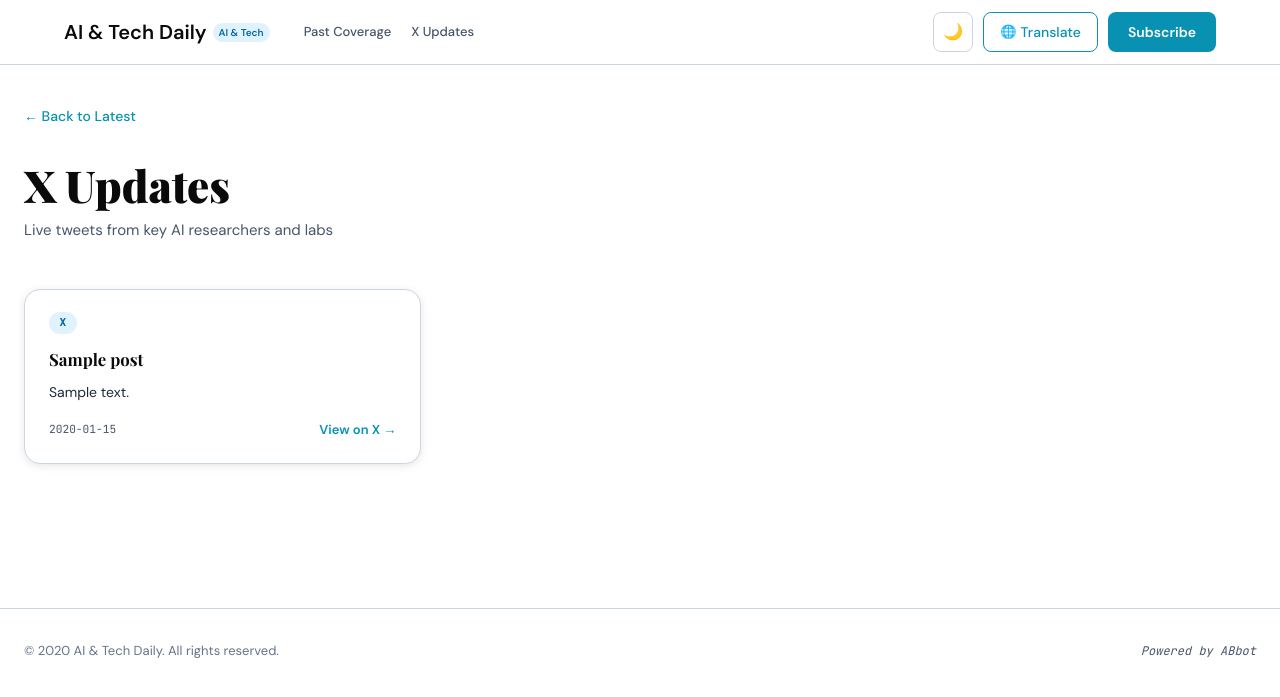
After one commit to joetan79/ainews, a FastAPI app: template templates/x_updates.html in a window 1280 px wide. The commit adds this page. Shown: the top 697 px of the page. Run offline with FastAPI, Linux system fonts and the light colour scheme; the template is opened without the code that fills it: most values are stand-ins (such as "Sample title", 1, 10 or a date in 2020); some libraries are stand-ins or nearby versions.

Commit message:
Auto sync 2026-04-18 06:00:01 | abbot_publisher.py,database.py,main.py,static/style.css,templates/base.html,

```diff
--- a/main.py
+++ b/main.py
@@ -331,6 +331,33 @@ def publish_articles(
             logger.error(f"Auto digest error: {e}")
 
     return {"status": "ok", "saved": len(saved), "ids": saved, "skipped": skipped}
+
+
+@app.post("/api/publish-x")
+async def api_publish_x(request: Request, db: Session = Depends(get_db)):
+    api_key = request.headers.get("X-API-Key", "")
+    if api_key != os.getenv("WEBSITE_API_KEY", ""):
+        raise HTTPException(status_code=401, detail="Unauthorized")
+    body = await request.json()
+    posts = body.get("posts", [])
+    from abbot_publisher import receive_x_posts
+    result = await receive_x_posts(posts, db)
+    return {"status": "ok", **result}
+
+
+@app.get("/x-updates", response_class=HTMLResponse)
+async def x_updates_page(request: Request, db: Session = Depends(get_db)):
+    from database import XPost
+    posts = (
+        db.query(XPost)
+        .filter(XPost.is_published == True)
+        .order_by(XPost.id.desc())
+        .limit(50)
+        .all()
+    )
+    return templates.TemplateResponse(
+        "x_updates.html", {"request": request, "posts": posts}
+    )
 
 
 @app.get("/past-coverage", response_class=HTMLResponse)
--- a/templates/base.html
+++ b/templates/base.html
@@ -663,6 +663,12 @@
            onmouseout="this.style.color='var(--text-muted)';this.style.background='transparent'">
           Past Coverage
         </a>
+        <a href="/x-updates"
+           style="font-family:'DM Sans',sans-serif; font-size:13px; font-weight:500; color:var(--text-muted); text-decoration:none; padding:5px 10px; border-radius:6px; transition:color 0.2s, background 0.2s; white-space:nowrap;"
+           onmouseover="this.style.color='var(--text-primary)';this.style.background='var(--bg-secondary)'"
+           onmouseout="this.style.color='var(--text-muted)';this.style.background='transparent'">
+          X Updates
+        </a>
       </nav>
 
       <!-- Actions -->
--- /dev/null
+++ b/templates/x_updates.html
@@ -0,0 +1,70 @@
+{% extends "base.html" %}
+
+{% block title %}X Updates — AI & Tech Daily{% endblock %}
+
+{% block content %}
+
+<section style="max-width:1280px; margin:0 auto; padding:2.5rem 1.5rem 4rem;">
+
+  <!-- Back link -->
+  <div style="margin-bottom:2rem;">
+    <a href="/"
+       style="font-family:'DM Sans',sans-serif; font-size:0.875rem; font-weight:500; color:var(--accent); text-decoration:none; display:inline-flex; align-items:center; gap:0.375rem; transition:color 0.2s;"
+       onmouseover="this.style.color='var(--accent-hover)'"
+       onmouseout="this.style.color='var(--accent)'">
+      ← Back to Latest
+    </a>
+  </div>
+
+  <!-- Page heading -->
+  <div style="margin-bottom:3rem;">
+    <h1 style="font-family:'Playfair Display',serif; font-size:clamp(1.75rem,4vw,2.75rem); font-weight:900; color:var(--text-primary); line-height:1.15; margin-bottom:0.5rem;">
+      X Updates
+    </h1>
+    <p style="font-family:'DM Sans',sans-serif; font-size:0.9375rem; color:var(--text-muted);">
+      Live tweets from key AI researchers and labs
+    </p>
+  </div>
+
+  {% if posts %}
+    <div style="display:grid; grid-template-columns:repeat(auto-fill,minmax(min(100%,340px),1fr)); gap:1.25rem;">
+      {% for post in posts %}
+      <article class="news-card article-card" style="background:var(--bg-card); border:1px solid var(--border); border-radius:1rem; display:flex; flex-direction:column; overflow:hidden;">
+        <div style="padding:1.375rem 1.5rem 1.5rem; display:flex; flex-direction:column; flex:1;">
+          <div style="display:flex; align-items:center; gap:0.5rem; margin-bottom:0.875rem;">
+            <span class="category-badge">{{ (post.source_name or 'X').upper() }}</span>
+          </div>
+          <p style="font-family:'Playfair Display',serif; font-size:1.05rem; font-weight:700; line-height:1.35; margin-bottom:0.625rem; color:var(--text-primary);">
+            {{ post.title }}
+          </p>
+          {% if post.summary and post.summary != post.title %}
+          <p class="card-summary" style="font-family:'DM Sans',sans-serif; font-size:0.875rem; line-height:1.65; display:-webkit-box; -webkit-line-clamp:3; -webkit-box-orient:vertical; overflow:hidden; flex:1;">
+            {{ post.summary[:300] }}
+          </p>
+          {% endif %}
+          <div style="margin-top:1rem; display:flex; align-items:center; justify-content:space-between;">
+            <span class="card-meta" style="font-family:'JetBrains Mono',monospace; font-size:0.7rem;">
+              {% if post.published_date %}{{ post.published_date[:10] }}{% endif %}
+            </span>
+            <a class="read-more" href="{{ post.source_url }}" target="_blank" rel="noopener"
+               style="font-family:'DM Sans',sans-serif; font-size:0.8125rem; transition:color 0.2s;">
+              View on X →
+            </a>
+          </div>
+        </div>
+      </article>
+      {% endfor %}
+    </div>
+
+  {% else %}
+    <div style="text-align:center; padding:7rem 1rem;">
+      <div style="font-family:'JetBrains Mono',monospace; font-size:2.5rem; color:var(--border); margin-bottom:1.25rem;">[ ]</div>
+      <p style="font-family:'Playfair Display',serif; font-size:1.5rem; font-weight:700; color:var(--text-faint); margin-bottom:0.5rem;">
+        No X updates yet — check back soon.
+      </p>
+    </div>
+  {% endif %}
+
+</section>
+
+{% endblock %}
```
Also changed, not shown: abbot_publisher.py (+27 -0 lines), database.py (+14 -1 lines), static/style.css (+90 -0 lines).
